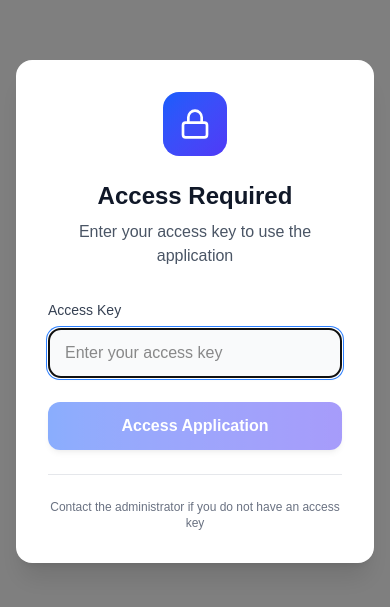
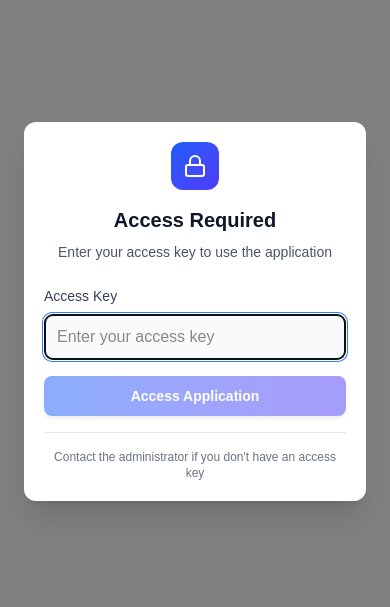
Before and after one commit to Bala-Sai-Teja-Singh/isopod-orders, a Next.js app: page / in a window 390 px wide. Shown: the part 111-718 px from the top of the page. Built offline with nearby package versions, Linux system fonts and the light colour scheme.

Commit message:
Refactor KeyAuthModal for improved UI/UX
Updated styling and structure for better responsiveness and accessibility.

```diff
--- a/components/KeyAuthModal.tsx
+++ b/components/KeyAuthModal.tsx
@@ -46,25 +46,25 @@ export default function KeyAuthModal({ onAuthSuccess }: KeyAuthModalProps) {
   };
 
   return (
-    <div className='fixed inset-0 bg-black/50 backdrop-blur-sm flex items-center justify-center z-50 p-4!'>
-      <div className='bg-white rounded-2xl shadow-xl max-w-md w-full p-8!'>
-        <div className='text-center mb-8!'>
-          <div className='inline-flex items-center justify-center w-16 h-16 bg-linear-to-br from-blue-600 to-indigo-600 rounded-2xl mb-6!'>
-            <Lock className='w-8 h-8 text-white' />
+    <div className='fixed inset-0 bg-black/50 backdrop-blur-sm flex items-center justify-center z-50 p-3! sm:p-4! md:p-6!'>
+      <div className='bg-white dark:bg-gray-900 rounded-xl sm:rounded-2xl shadow-xl max-w-md w-full mx-3! sm:mx-4! p-5! sm:p-6! md:p-8!'>
+        <div className='text-center mb-6! sm:mb-8!'>
+          <div className='inline-flex items-center justify-center w-12 h-12 sm:w-16 sm:h-16 bg-linear-to-br from-blue-600 to-indigo-600 rounded-xl sm:rounded-2xl mb-4! sm:mb-6!'>
+            <Lock className='w-6 h-6 sm:w-8 sm:h-8 text-white' />
           </div>
-          <h1 className='text-2xl font-bold text-gray-900 mb-2!'>
+          <h1 className='text-xl sm:text-2xl font-bold text-gray-900 dark:text-white mb-2!'>
             Access Required
           </h1>
-          <p className='text-gray-600'>
+          <p className='text-gray-600 dark:text-gray-400 text-sm sm:text-base'>
             Enter your access key to use the application
           </p>
         </div>
 
-        <form onSubmit={handleSubmit} className='space-y-6!'>
+        <form onSubmit={handleSubmit} className='space-y-4! sm:space-y-6!'>
           <div>
             <label
               htmlFor='key'
-              className='block text-sm font-medium text-gray-700 mb-2!'
+              className='block text-sm font-medium text-gray-700 dark:text-gray-300 mb-2!'
             >
               Access Key
             </label>
@@ -74,25 +74,41 @@ export default function KeyAuthModal({ onAuthSuccess }: KeyAuthModalProps) {
               value={key}
               onChange={(e) => setKey(e.target.value)}
               placeholder='Enter your access key'
-              className='w-full px-4! py-3! bg-gray-50 border border-gray-200 rounded-xl focus:ring-2 focus:ring-blue-500 focus:border-transparent shadow-sm transition-all duration-200'
+              className='w-full px-3! sm:px-4! py-2.5! sm:py-3! bg-gray-50 dark:bg-gray-800 border border-gray-200 dark:border-gray-700 rounded-lg sm:rounded-xl focus:ring-2 focus:ring-blue-500 focus:border-transparent shadow-sm transition-all duration-200 dark:text-white'
               autoFocus
+              autoComplete='off'
             />
           </div>
 
           {error && (
-            <div className='bg-red-50 border border-red-200 rounded-xl p-4!'>
-              <p className='text-red-600 text-sm font-medium'>{error}</p>
+            <div className='bg-red-50 dark:bg-red-900/20 border border-red-200 dark:border-red-800 rounded-lg sm:rounded-xl p-3! sm:p-4!'>
+              <p className='text-red-600 dark:text-red-400 text-sm font-medium flex items-center gap-2!'>
+                <svg
+                  className='w-4 h-4'
+                  fill='none'
+                  stroke='currentColor'
+                  viewBox='0 0 24 24'
+                >
+                  <path
+                    strokeLinecap='round'
+                    strokeLinejoin='round'
+                    strokeWidth={2}
+                    d='M12 8v4m0 4h.01M21 12a9 9 0 11-18 0 9 9 0 0118 0z'
+                  />
+                </svg>
+                {error}
+              </p>
             </div>
           )}
 
           <button
             type='submit'
             disabled={loading || !key.trim()}
-            className='w-full py-3! bg-linear-to-r from-blue-600 to-indigo-600 text-white rounded-xl hover:from-blue-700 hover:to-indigo-700 font-semibold shadow-md hover:shadow-lg transition-all duration-200 disabled:opacity-50 disabled:cursor-not-allowed'
+            className='w-full py-2.5! sm:py-3! bg-linear-to-r from-blue-600 to-indigo-600 text-white rounded-lg sm:rounded-xl hover:from-blue-700 hover:to-indigo-700 font-semibold shadow-md hover:shadow-lg transition-all duration-200 disabled:opacity-50 disabled:cursor-not-allowed text-sm sm:text-base'
           >
             {loading ? (
-              <div className='flex items-center justify-center'>
-                <div className='animate-spin rounded-full h-5 w-5 border-b-2 border-white mr-3!'></div>
+              <div className='flex items-center justify-center gap-2!'>
+                <div className='animate-spin rounded-full h-4 w-4 sm:h-5 sm:w-5 border-b-2 border-white'></div>
                 Verifying...
               </div>
             ) : (
@@ -101,9 +117,9 @@ export default function KeyAuthModal({ onAuthSuccess }: KeyAuthModalProps) {
           </button>
         </form>
 
-        <div className='mt-6! pt-6! border-t border-gray-200'>
-          <p className='text-xs text-gray-500 text-center'>
-            Contact the administrator if you do not have an access key
+        <div className='mt-4! sm:mt-6! pt-4! sm:pt-6! border-t border-gray-200 dark:border-gray-800'>
+          <p className='text-xs text-gray-500 dark:text-gray-400 text-center'>
+            Contact the administrator if you don't have an access key
           </p>
         </div>
       </div>
```
